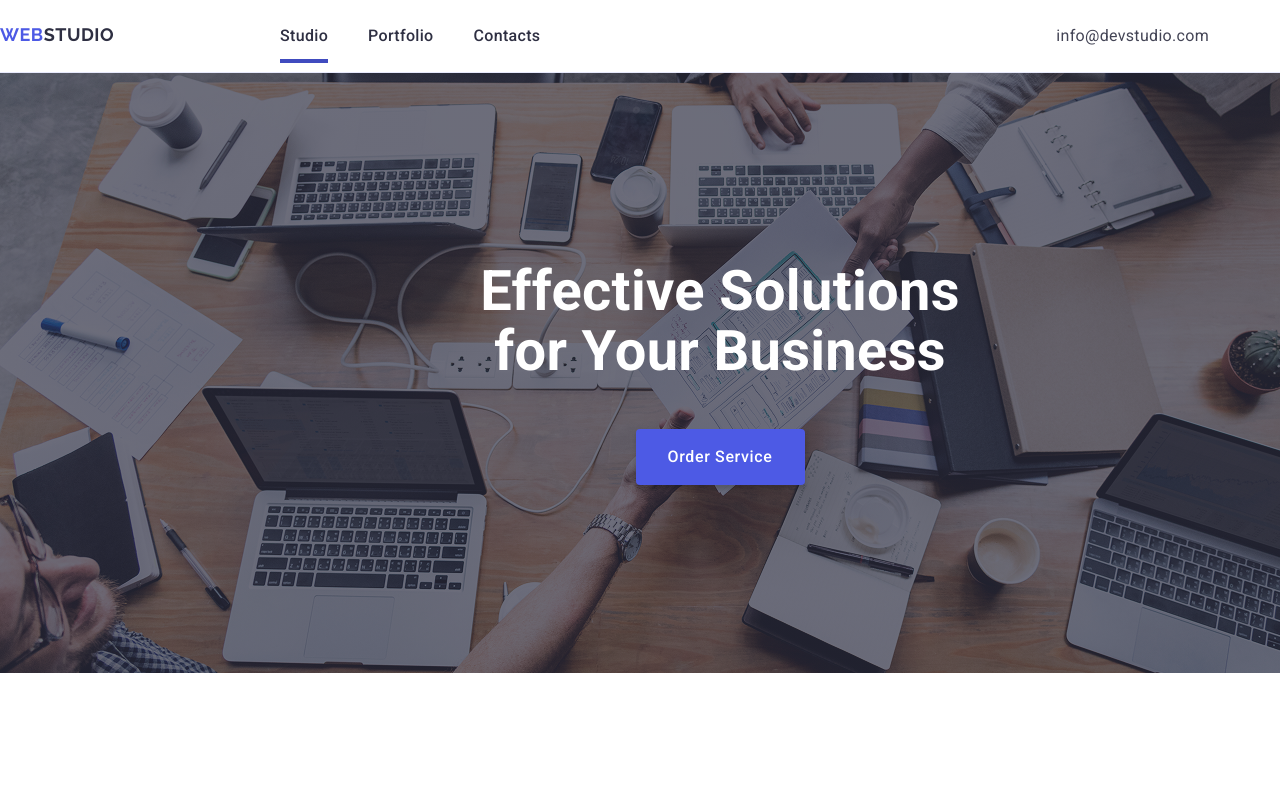
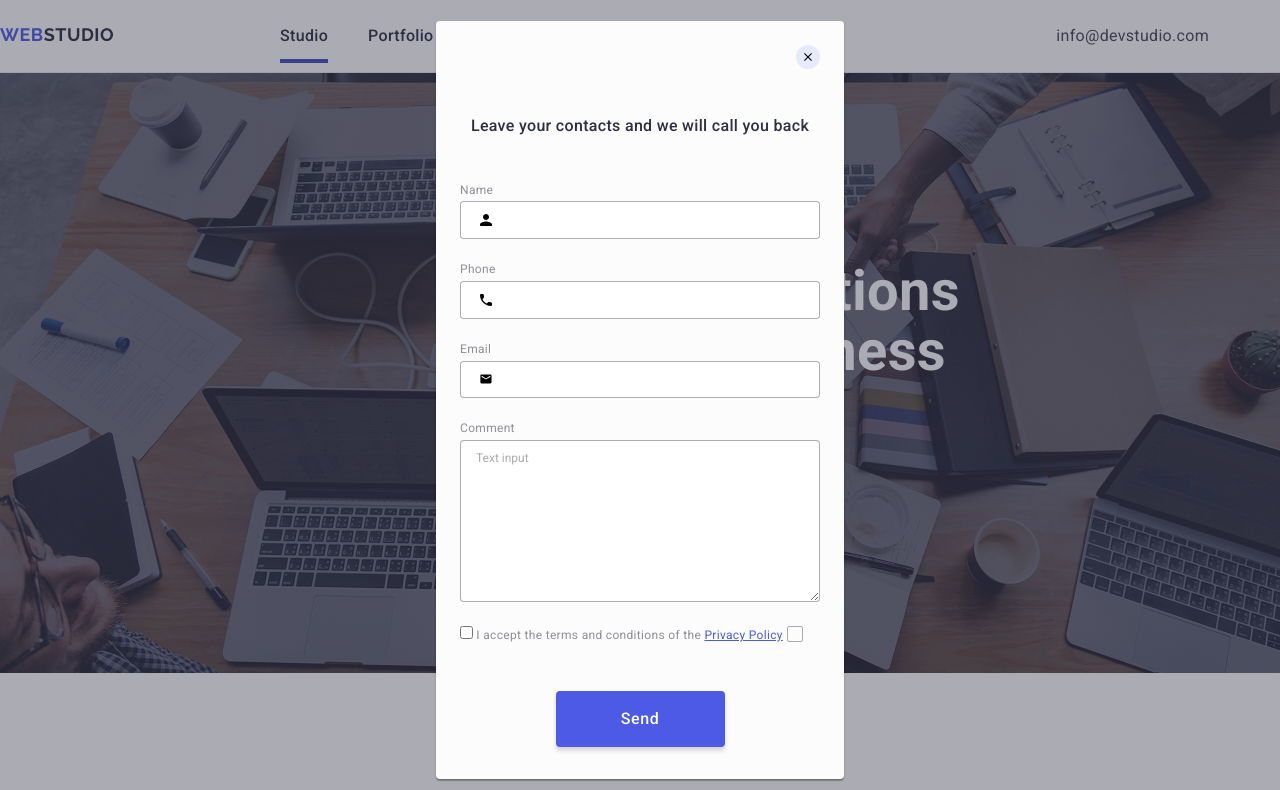
Before and after one commit to melisanac/goit-markup-hw-05, a plain HTML site: page index.html in a window 1280 px wide. Shown: the top 790 px of the page. Drawn offline with nearby package versions, Linux system fonts and the light colour scheme.

Commit message:
checkbox yedekleme

```diff
--- a/css/styles.css
+++ b/css/styles.css
@@ -397,7 +397,6 @@ h2 {
 .subscribe-form {
   display: flex;
   flex-direction: column;
-  /* margin-left: 200px; */
 }
 
 .subscribe {
@@ -407,7 +406,7 @@ h2 {
   margin-top: 16px;
 }
 
-input {
+.subscribe-input {
   background-color: #2e2f42;
   box-shadow: 0 4px 4px 0 rgba(0, 0, 0, 0.15);
   border: 1px solid #fff;
@@ -460,18 +459,44 @@ input::placeholder {
 }
 
 .modal-content {
+  display: flex;
+  flex-direction: column;
   border-radius: 4px;
   width: 408px;
   box-shadow: 0 1px 1px 0 rgba(0, 0, 0, 0.14), 0 1px 3px 0 rgba(0, 0, 0, 0.12),
     0 2px 1px 0 rgba(0, 0, 0, 0.2);
   background: #fcfcfc;
-  padding: 72px 24px 24px;
+  padding: 24px 24px;
+}
+
+.close-icon-container {
+  display: flex;
+  justify-content: flex-end;
+  margin-bottom: 24px;
+}
+
+.close-box {
+  position: relative;
+  border-radius: 50%;
+  width: 24px;
+  height: 24px;
+  background-color: #e7e9fc;
+}
+
+.close-icon {
+  position: absolute;
+  width: 8px;
+  height: 8px;
+  top: 50%;
+  left: 50%;
+  transform: translate(-50%, -50%);
 }
 
 .modal-form-container {
   display: flex;
   flex-direction: column;
   gap: 4px;
+  margin-top: 24px;
   margin-bottom: 8px;
 }
 
@@ -490,10 +515,30 @@ input::placeholder {
   padding-top: 11px;
   padding-bottom: 11px;
   padding-left: 38px;
+  width: 100%;
+  transition: border-color 250ms cubic-bezier(0.4, 0, 0.2, 1);
 }
 
 .modal-form-input:focus-within {
   border-color: #4d5ae5;
+}
+
+.form-icons-container:focus-within .form-icon {
+  fill: #4d5ae5;
+}
+
+.form-icons-container {
+  position: relative;
+}
+
+.form-icon {
+  position: absolute;
+  width: 12px;
+  height: 12px;
+  left: 20px;
+  top: 50%;
+  transform: translateY(-50%);
+  transition: fill 250ms cubic-bezier(0.4, 0, 0.2, 1);
 }
 
 textarea::placeholder {
@@ -506,9 +551,43 @@ textarea::placeholder {
 }
 
 .checkbox {
+  display: flex;
   flex-direction: row;
   justify-content: flex-start;
+  align-items: center;
+}
+
+input[type='checkbox'] {
+  opacity: 1;
+}
+
+.accept-box {
+  position: relative;
+  width: 16px;
+  height: 16px;
+  border-radius: 2px;
+  border: 1px solid rgba(46, 47, 66, 0.4);
   margin-right: 8px;
+  cursor: pointer;
+}
+
+.accept-box:active {
+  background-color: #404bbf;
+}
+
+.check-mark {
+  position: absolute;
+  top: 50%;
+  left: 50%;
+  transform: translate(-50%, -50%);
+  width: 10px;
+  height: 10px;
+  opacity: 0;
+  transition: opacity 250ms cubic-bezier(0.4, 0, 0.2, 1);
+}
+
+input[type='checkbox']:checked.check-mark {
+  opacity: 1;
 }
 
 .policy-link {
--- a/index.html
+++ b/index.html
@@ -551,7 +551,13 @@
           <p class="text">Subscribe</p>
 
           <form class="subscribe">
-            <input type="email" name="email" id="email" placeholder="E-mail" />
+            <input
+              class="subscribe-input"
+              type="email"
+              name="email"
+              id="email"
+              placeholder="E-mail"
+            />
 
             <div class="subscribe-button-container">
               <button class="button subscribe-button" type="submit">
@@ -568,8 +574,17 @@
       </div>
     </footer>
 
-    <!-- <div class="modal">
+    <!-- MODAL -->
+    <div class="modal">
       <div class="modal-content">
+        <div class="close-icon-container">
+          <div class="close-box">
+            <svg class="close-icon">
+              <use xlink:href="./images/icons/icons.svg#icon-close"></use>
+            </svg>
+          </div>
+        </div>
+
         <div class="modal-form-container">
           <p class="modal-text">
             Leave your contacts and we will call you back
@@ -579,27 +594,50 @@
         <form class="modal-form">
           <div class="modal-form-container">
             <label class="label-text" for="name">Name</label>
-            <input class="modal-form-input" type="text" id="name" name="name" />
+
+            <div class="form-icons-container">
+              <input
+                class="modal-form-input"
+                type="text"
+                id="name"
+                name="name"
+              />
+              <svg class="form-icon">
+                <use xlink:href="./images/icons/icons.svg#icon-person"></use>
+              </svg>
+            </div>
           </div>
 
           <div class="modal-form-container">
             <label class="label-text" for="phone">Phone</label>
+
+            <div class="form-icons-container">
               <input
                 class="modal-form-input"
                 type="tel"
                 id="phone"
                 name="phone"
               />
+              <svg class="form-icon">
+                <use xlink:href="./images/icons/icons.svg#icon-phone"></use>
+              </svg>
+            </div>
           </div>
 
           <div class="modal-form-container">
             <label class="label-text" for="email">Email</label>
+
+            <div class="form-icons-container">
               <input
                 class="modal-form-input"
                 type="email"
                 id="email"
                 name="email"
               />
+              <svg class="form-icon">
+                <use xlink:href="./images/icons/icons.svg#icon-email"></use>
+              </svg>
+            </div>
           </div>
 
           <div class="modal-form-container">
@@ -614,18 +652,29 @@
           </div>
 
           <div class="modal-form-container checkbox">
-            <label class="label-text" for="policy"></label>
+            <label for="accept">
               <input
-              class="modal-form-input checkbox"
+                class="custom-checkbox"
                 type="checkbox"
-              id="policy"
-              name="policy"
-              value="policy"
+                id="accept"
+                name="accept"
+                value="accept"
               />
-            <p>
               I accept the terms and conditions of the
               <a href="#" class="policy-link">Privacy Policy</a>
-            </p>
+            </label>
+
+            <div class="custom-checkbox">
+              <div class="accept-box">
+                <svg class="check-mark">
+                  <use
+                    xlink:href="./images/icons/icons.svg#icon-checkmark"
+                  ></use>
+                </svg>
+              </div>
+
+              <p></p>
+            </div>
           </div>
 
           <div class="modal-form-container">
@@ -633,6 +682,6 @@
           </div>
         </form>
       </div>
-    </div> -->
+    </div>
   </body>
 </html>
```
Lines whose indentation alone changed are shown as unchanged.
